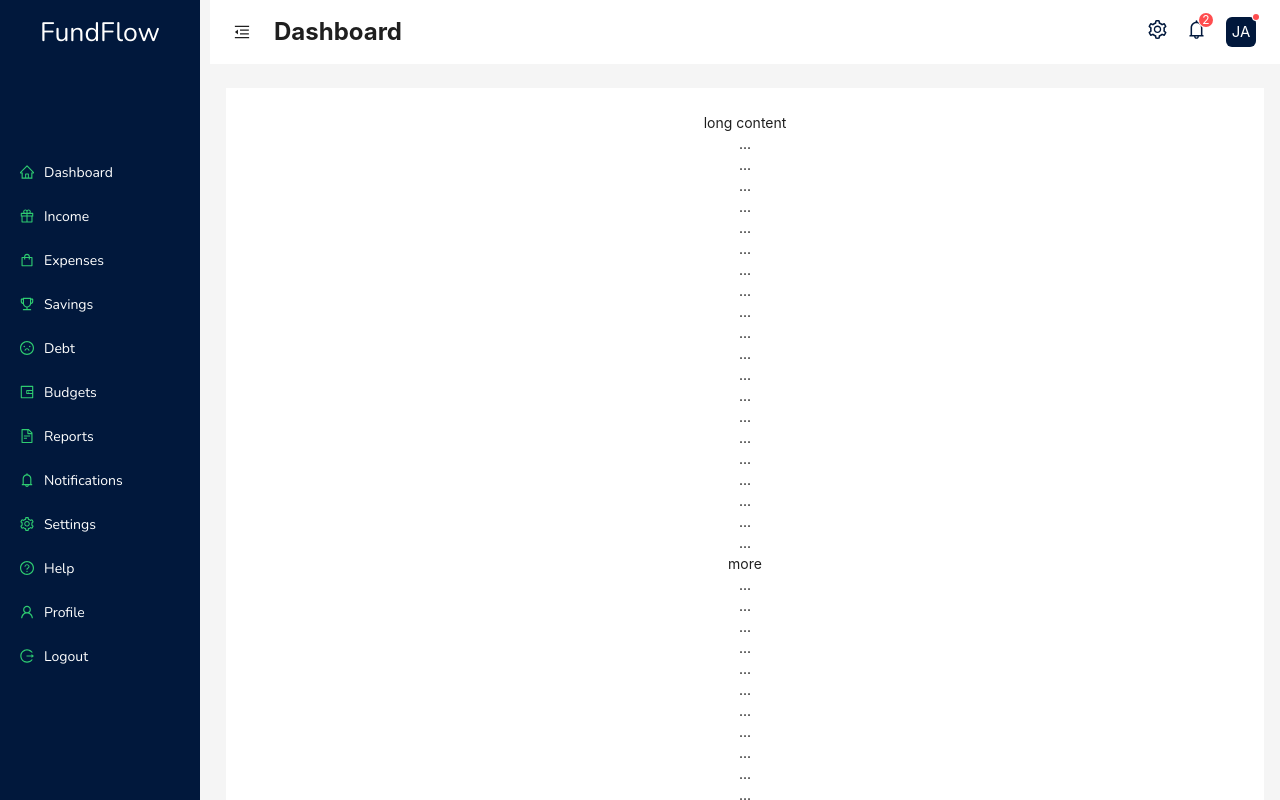
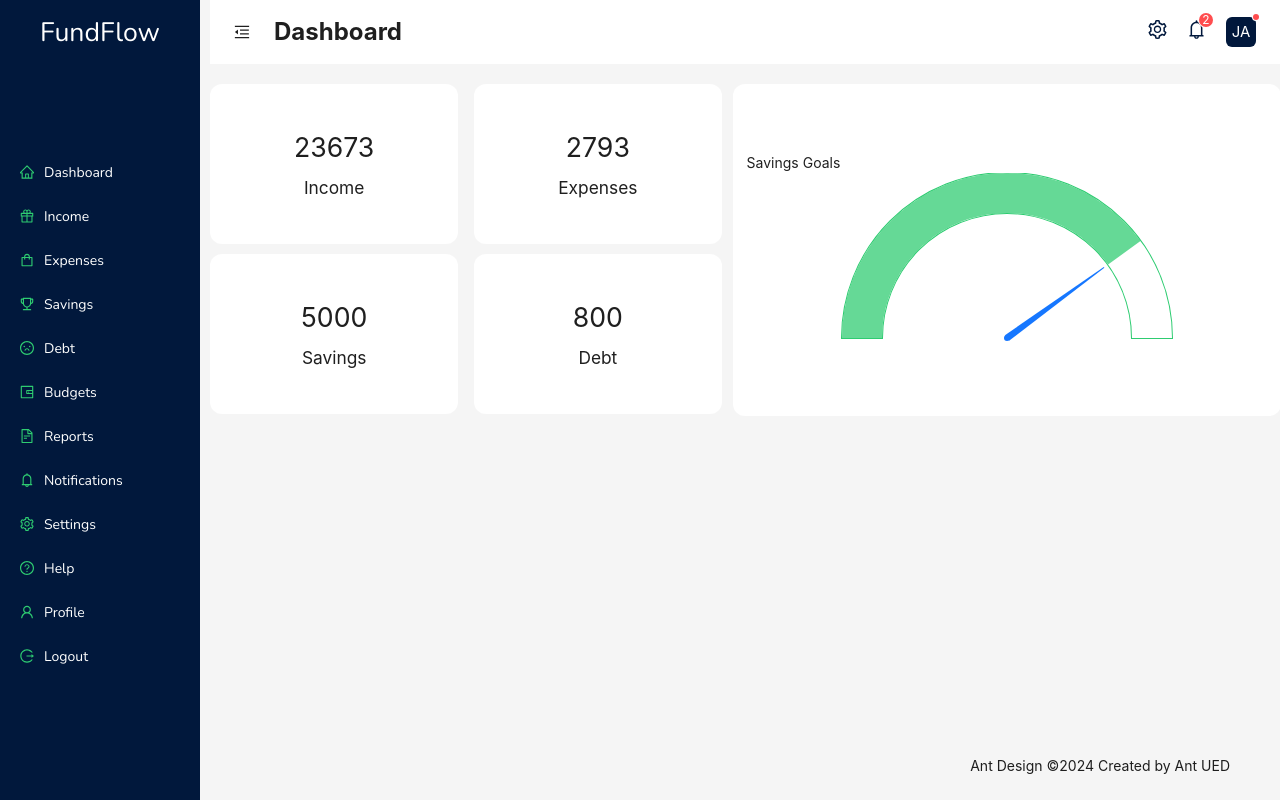
Before and after one commit to Jess-Zino/FundFlow, a React (Vite) app: page /dashboard in a window 1280 px wide. Shown: the top 800 px of the page. Built offline with nearby package versions, Linux system fonts and the light colour scheme; a web font is replaced by a local one.

Commit message:
DashBoard Homepage Template

```diff
--- a/src/App.jsx
+++ b/src/App.jsx
@@ -3,6 +3,7 @@ import Login from './Pages/Auth/Login'
 import Dashboard from './Pages/Dashboard/Dashboard'
 import Register from './Pages/Auth/Register'
 import './App.css'
+import HomePage from './Pages/Dashboard/Dashboard Pages/HomePage'
 function App() {
 
 
@@ -10,7 +11,7 @@ function App() {
     <Routes>
       <Route path='/' element={<Login/>}></Route>
       <Route path='/signup' element={<Register/>}></Route>
-      <Route path='/dashboard' element={<Dashboard/>}></Route>
+      <Route path='/dashboard' element={<Dashboard dashContent={<HomePage/>}/>}></Route>
     </Routes>
   )
 }
--- /dev/null
+++ b/src/Components/Bento.jsx
@@ -0,0 +1,20 @@
+import PropTypes from 'prop-types';
+
+const Bento = ({ content, size, height }) => {
+  return (
+    <div
+      className="bg-white p-[20px] flex items-center justify-center rounded-xl phone:w-[95%] tablet:w-[90%]"
+      style={{ width: `${size}vw`, height: `${height}vh` }}
+    >
+      {content}
+    </div>
+  );
+};
+
+export default Bento;
+
+Bento.propTypes = {
+  content: PropTypes.node, // Changed from object to node to accept any renderable content
+  size: PropTypes.number.isRequired, // Added isRequired to ensure these props are passed
+  height: PropTypes.number.isRequired,
+};
--- a/src/Components/Dialguage.jsx
+++ b/src/Components/Dialguage.jsx
@@ -17,10 +17,10 @@ class DialGauge extends React.Component {
 
   drawGauge() {
     const { maxValue, value } = this.props;
-    const width = 200;
-    const height = 200;
+    const width = 520;
+    const height = 175; // Adjust height to fit text and pointer
     const margin = 10;
-    const radius = Math.min(width, height) / 2 - margin;
+    const radius = Math.min(width, height * 2) / 2 - margin;
     const thickness = 40;
 
     const svg = d3.select(this.svgRef.current)
@@ -31,23 +31,23 @@ class DialGauge extends React.Component {
     svg.selectAll('*').remove();
 
     const g = svg.append('g')
-      .attr('transform', `translate(${width / 2}, ${height / 2})`);
+      .attr('transform', `translate(${width / 2}, ${height - margin})`); // Adjust translation for semi-circle
 
     const scale = d3.scaleLinear()
       .domain([0, maxValue])
-      .range([-0.8 * Math.PI, 0.8 * Math.PI]);
+      .range([-Math.PI / 2, Math.PI / 2]); // Range adjusted for 180 degrees
 
     // Draw the outer border arc
     const borderArc = d3.arc()
       .innerRadius(radius - thickness)
       .outerRadius(radius)
-      .startAngle(-0.85 * Math.PI)
-      .endAngle(0.85 * Math.PI);
+      .startAngle(-Math.PI / 2)
+      .endAngle(Math.PI / 2);
 
     g.append('path')
       .attr('d', borderArc)
       .attr('fill', 'none')
-      .attr('stroke', '#333')
+      .attr('stroke', '#2ecc71')
       .attr('stroke-width', 2);
 
     // Draw the background arc
@@ -56,22 +56,22 @@ class DialGauge extends React.Component {
       .outerRadius(radius);
 
     g.append('path')
-      .attr('d', backgroundArc({ startAngle: -0.85 * Math.PI, endAngle: 0.85 * Math.PI }))
-      .attr('fill', '#e0e0e0');
+      .attr('d', backgroundArc({ startAngle: -Math.PI / 2, endAngle: Math.PI / 2 }))
+      .attr('fill', '#fff');
 
     // Draw the foreground arc (actual value)
     const foregroundArc = d3.arc()
       .innerRadius(radius - thickness)
       .outerRadius(radius)
-      .startAngle(-0.85 * Math.PI);
+      .startAngle(-Math.PI / 2);
 
     g.append('path')
       .datum({ endAngle: scale(value) })
       .attr('d', foregroundArc)
-      .attr('fill', '#800080'); // Purple color
+      .attr('fill', '#2ecc71bb'); // Green color
 
     // Add needle
-    const needleLength = radius - thickness -5;
+    const needleLength = radius - thickness - 5;
     const needleWidthBase = 7;
     const needleWidthTip = 1;
     const needleAngle = scale(value);
@@ -90,27 +90,27 @@ class DialGauge extends React.Component {
         L${-needleWidthBase / 2},0
         Z
       `)
-      .attr('fill', '#ff5722');
+      .attr('fill', '#1677ff');
 
     // Add a dot at the needle base (blending with the needle)
     g.append('circle')
       .attr('cx', 0)
       .attr('cy', 0)
       .attr('r', 3)
-      .attr('fill', '#ff5722');
+      .attr('fill', '#1677ff');
 
     // Add text for the value
     g.append('text')
       .attr('text-anchor', 'middle')
       .attr('font-size', '18px')
-      .attr('dy', `${radius + 10}px`)
+      .attr('dy', '2em') // Position below the needle base
       .text(value);
 
     // Add text for the maximum value
     g.append('text')
       .attr('text-anchor', 'middle')
       .attr('font-size', '12px')
-      .attr('dy', `${radius + 30}px`)
+      .attr('dy', '3.5em') // Position further below
       .text(`/${maxValue}`);
   }
 
--- /dev/null
+++ b/src/Pages/Dashboard/Dashboard Pages/HomePage.jsx
@@ -0,0 +1,27 @@
+import Bento from "../../../Components/Bento"
+import DialGauge from "../../../Components/Dialguage"
+const HomePage = () => {
+  return (
+    <div >
+        <div className="flex flex-row gap-[1%]">
+            <div className="flex flex-col gap-[10px]">
+                <div className="flex flex-row gap-[3%]">
+                    <Bento content={<div className="flex flex-col items-center  justify-center gap-2"><h1 className="text-[20pt]">23673</h1> <h2 className="text-[13pt]">Income</h2></div>} size={20}  height={20}/>
+                    <Bento content={<div className="flex flex-col items-center  justify-center gap-2"><h1 className="text-[20pt]">2793</h1> <h2 className="text-[13pt]">Expenses</h2></div>} size={20}  height={20}/>
+                </div>
+                <div className="flex flex-row gap-[3%]">
+                    <Bento content={<div className="flex flex-col items-center  justify-center gap-2"><h1 className="text-[20pt]">5000</h1> <h2 className="text-[13pt]">Savings</h2></div>} size={20}  height={20}/>
+                    <Bento content={<div className="flex flex-col items-center  justify-center gap-2"><h1 className="text-[20pt]">800</h1> <h2 className="text-[13pt]">Debt</h2></div>} size={20}  height={20}/>
+                </div>
+            </div>
+
+                <div>
+
+                    <Bento size={42.8} height={41.5} content={<div><h1>Savings Goals</h1><DialGauge  maxValue={1000} value={800}/></div>}/>
+                </div>
+            </div>
+    </div>
+  )
+}
+
+export default HomePage
--- a/src/Pages/Dashboard/Dashboard.jsx
+++ b/src/Pages/Dashboard/Dashboard.jsx
@@ -1,13 +1,10 @@
-import React, { useState } from 'react';
-
-import { Layout,  theme } from 'antd';
+import { useState } from 'react';
+import { Layout } from 'antd';
 import SideNav from '../../Components/SideNav';
 import DashboardHeader from '../../Components/DashboardHeader';
+import PropTypes from 'prop-types'
 const { Content, Footer, Sider , } = Layout;
-const Dashboard = () => {
-  const {
-    token: { borderRadiusLG },
-  } = theme.useToken();
+const Dashboard = ({dashContent}) => {
    const [collapsed, setCollapsed] = useState(false);
    const handleCollapse = () =>{
       setCollapsed(!collapsed)
@@ -18,7 +15,8 @@ const Dashboard = () => {
         className='overflow-hidden h-[100vh] top-0 left-0 bottom-0 '
         breakpoint="lg"
         collapsedWidth="0"
-        collapsible collapsed={collapsed}
+        collapsible
+         collapsed={collapsed}
         style={
           {
             position:'sticky'
@@ -35,39 +33,9 @@ const Dashboard = () => {
       </Sider>
     <Layout className='ml-[10px] bg-[#f5f5f5]'>
       <DashboardHeader collapse={handleCollapse} iscollapsed={collapsed}/>
-      <Content
-        style={{
-          margin: '24px 16px 0',
-          overflow: 'initial',
-          background: "white",
-        }}
-      >
-
-        <div
-          style={{
-            padding: 24,
-            textAlign: 'center',
-            background: "white",
-            borderRadius: borderRadiusLG,
-          }}
-        >
-          <p>long content</p>
-          {
-            // indicates very long content
-            Array.from(
-              {
-                length: 100,
-              },
-              (_, index) => (
-                <React.Fragment key={index}>
-                  {index % 20 === 0 && index ? 'more' : '...'}
-                  <br />
-                </React.Fragment>
-              ),
-            )
-          }
-        </div>
-      </Content>
+      <Content className='mt-[20px] mb-[10px]'>
+          {dashContent}
+        </Content>
       <Footer
         style={{
           textAlign: 'right',
@@ -81,3 +49,6 @@ const Dashboard = () => {
 }
 
 export default Dashboard
+Dashboard.propTypes ={
+  dashContent:PropTypes.element.isRequired,
+}
```
